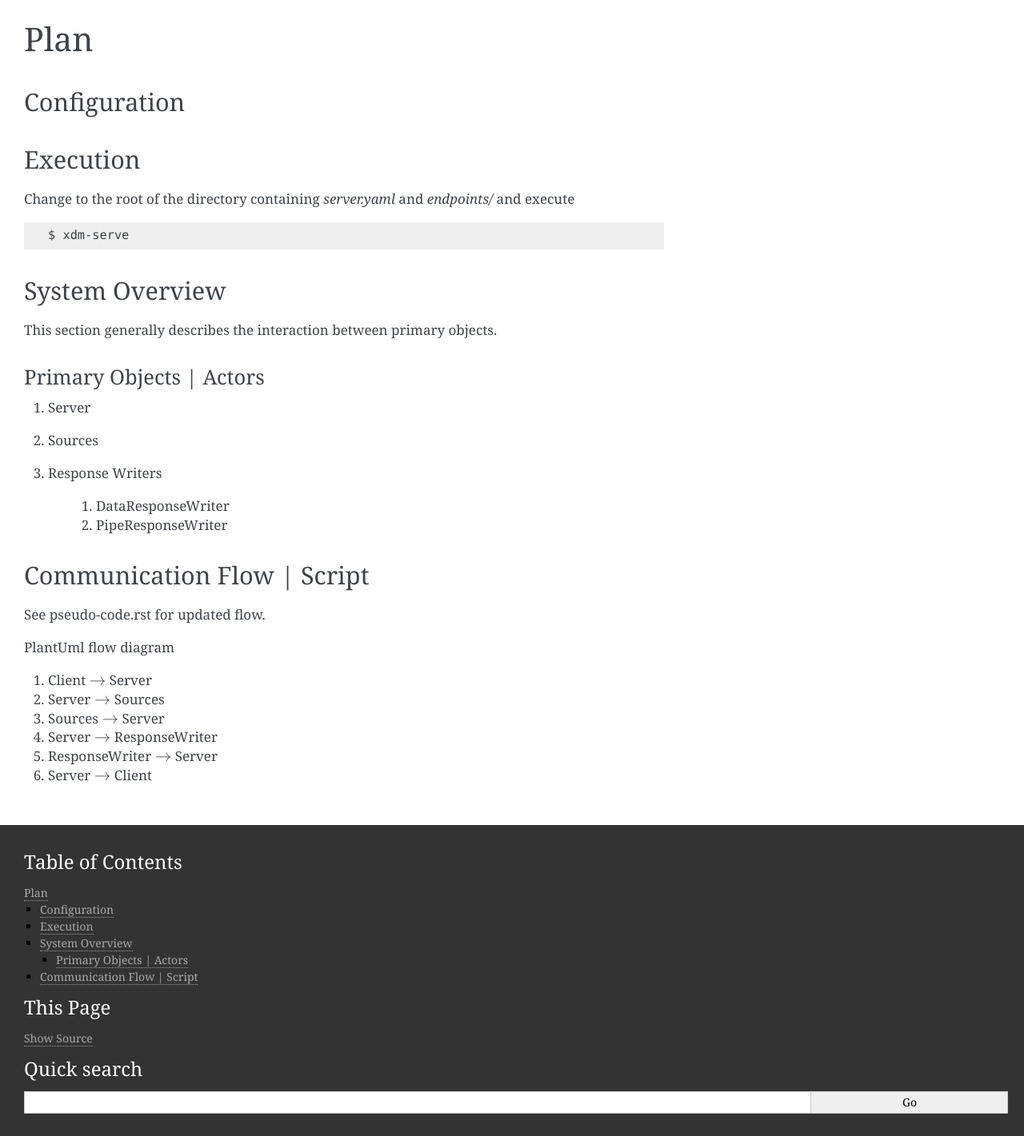
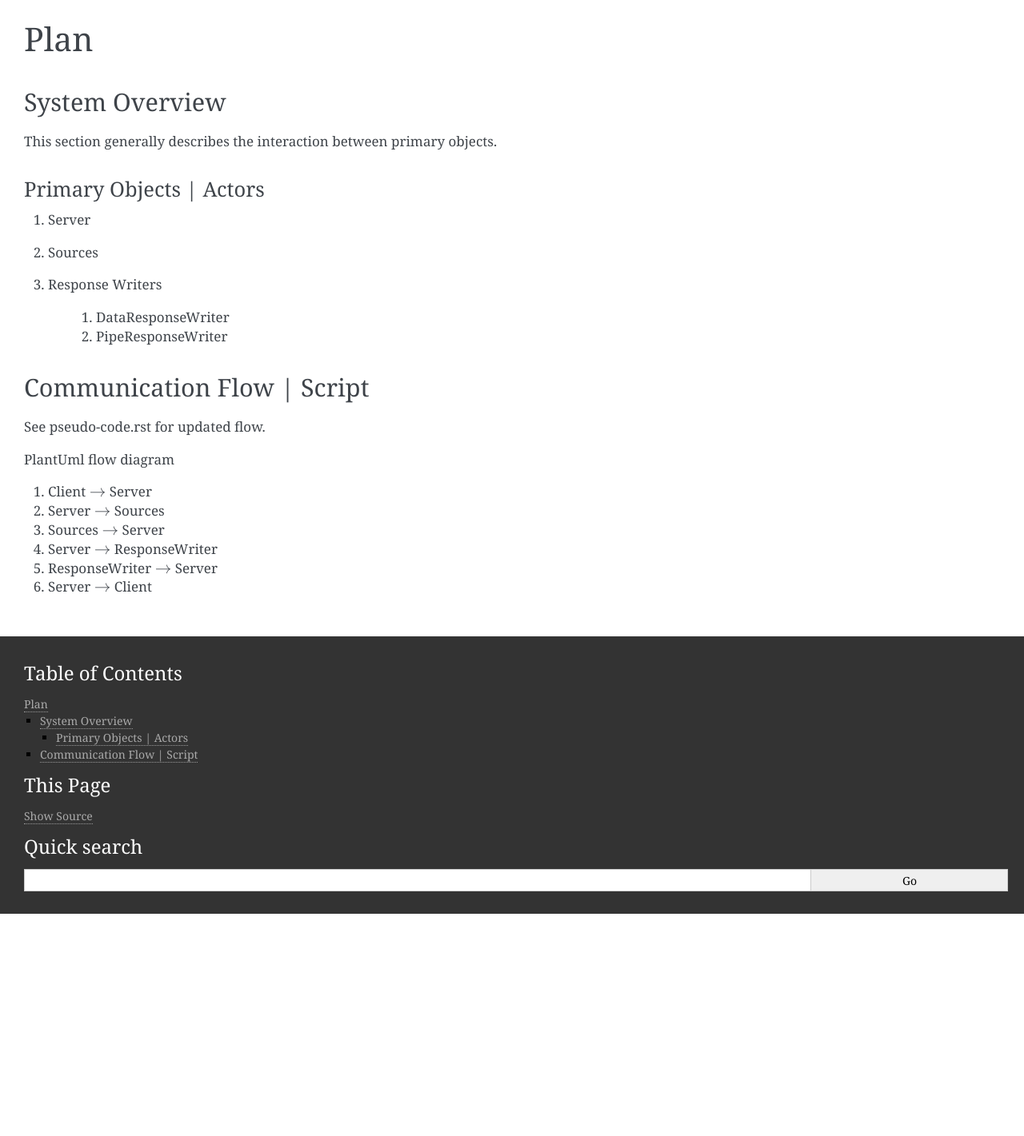
Before and after one commit to melkerton/adm-server, a Sphinx documentation site: the page built from docs/source/development/v0.0.1/plan.rst, in a window 1280 px wide. Shown: the whole page at 80% size. Built offline with Sphinx 7.4.7, drawn with Linux system fonts in a browser that asks for light colours; after the commit the page ends 1143 px from its top, so only the background shows below that.

Commit message:
Auto Commit 1724

```diff
--- a/docs/source/conf.py
+++ b/docs/source/conf.py
@@ -7,7 +7,7 @@
 # https://www.sphinx-doc.org/en/master/usage/configuration.html#project-information
 
 
-project = 'xDm'
+project = 'adm-server'
 copyright = '2022, Michael Elkerton'
 author = 'Michael Elkerton'
 release = 'v0.0.1'
@@ -23,7 +23,6 @@ templates_path = ['_templates']
 exclude_patterns = []
 
 
-
 # -- Options for HTML output -------------------------------------------------
 # https://www.sphinx-doc.org/en/master/usage/configuration.html#options-for-html-output
 
--- a/docs/source/development/v0.0.1/plan.rst
+++ b/docs/source/development/v0.0.1/plan.rst
@@ -1,21 +1,5 @@
 Plan
 ====
-
--------------
-Configuration
--------------
-
-
----------
-Execution
----------
-
-Change to the root of the directory containing `server.yaml` and `endpoints/` and execute
-
-.. code-block::
-
-    $ xdm-serve
-
 
 ---------------
 System Overview
--- a/docs/source/index.rst
+++ b/docs/source/index.rst
@@ -3,7 +3,7 @@
    You can adapt this file completely to your liking, but it should at least
    contain the root `toctree` directive.
 
-Welcome to xdm Documentation!
+Documentation: A Dart Mock Server
 ===========================================
 
 Learning Dart.
```
Also changed, not shown: docs/source/development/v0.0.1/index.rst (+3 -14 lines).
